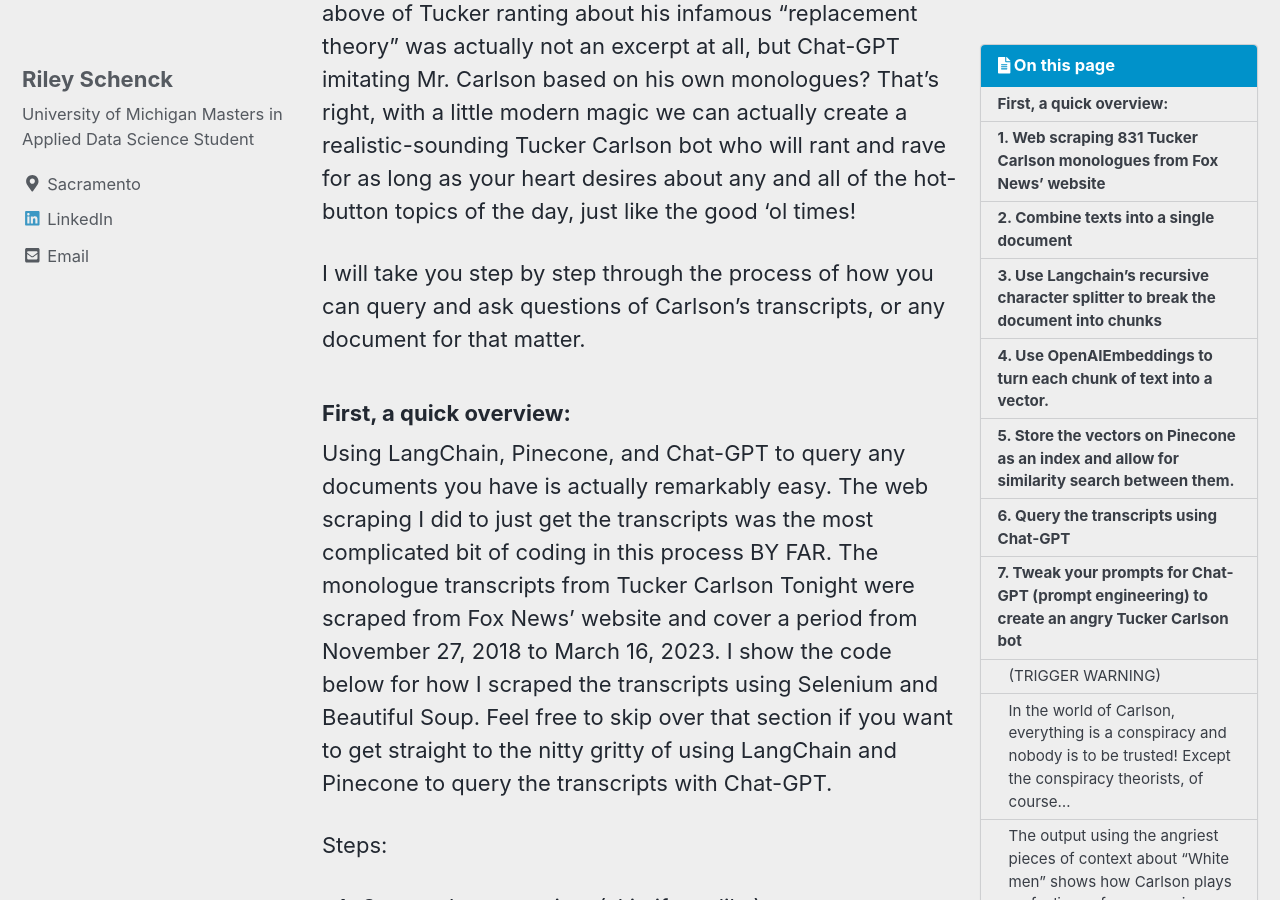
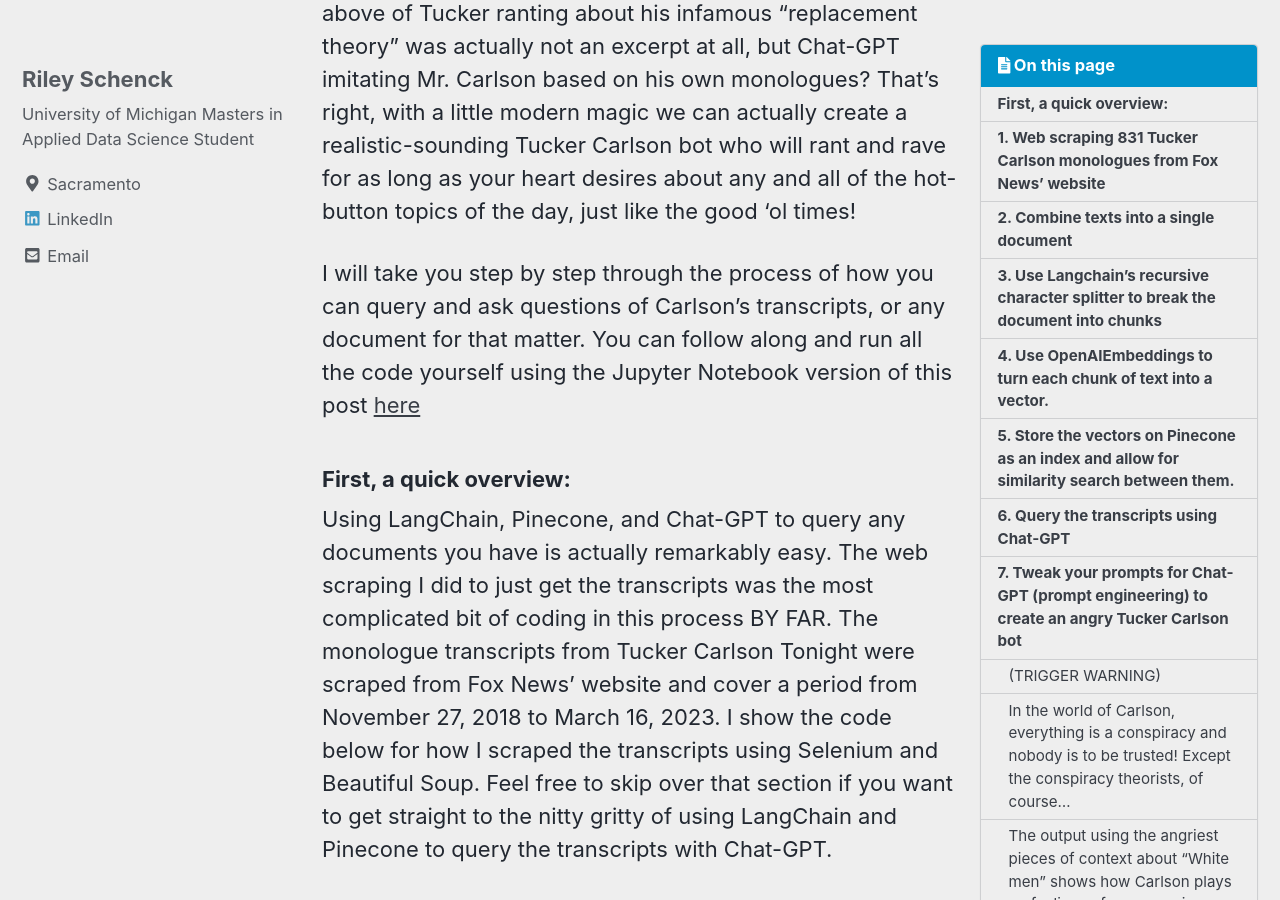
Before and after one commit to rileyschenck/website, a Jekyll site: the page built from _posts/2023-07-07-Tucker-GPT.md, in a window 1280 px wide and 900 px high, scrolled down 812 px. Built offline with Jekyll 4.4.1, drawn with Linux system fonts in a browser that asks for light colours; cached includes are drawn as plain includes; nearby versions of some CDN libraries; a script that is not in the unit is left out.

Commit message:
Update 2023-07-07-Tucker-GPT.md

```diff
--- a/_posts/2023-07-07-Tucker-GPT.md
+++ b/_posts/2023-07-07-Tucker-GPT.md
@@ -12,7 +12,7 @@ read_time: false
 ![Plot1]({{ site.url }}{{ site.baseurl }}/assets/images/replacement.png)
 Are you someone who misses their nightly dose of hyperbolic and conspiratorial raving from Tucker Carlson on Fox News? Well, what if I were to tell you that the excerpt above of Tucker ranting about his infamous "replacement theory" was actually not an excerpt at all, but Chat-GPT imitating Mr. Carlson based on his own monologues? That's right, with a little modern magic we can actually create a realistic-sounding Tucker Carlson bot who will rant and rave for as long as your heart desires about any and all of the hot-button topics of the day, just like the good 'ol times!
 
-I will take you step by step through the process of how you can query and ask questions of Carlson's transcripts, or any document for that matter.
+I will take you step by step through the process of how you can query and ask questions of Carlson's transcripts, or any document for that matter. You can follow along and run all the code yourself using the Jupyter Notebook version of this post [here](https://github.com/rileyschenck/tuckercarlson/blob/main/tucker_generator.ipynb)
 
 ### First, a quick overview:
 Using LangChain, Pinecone, and Chat-GPT to query any documents you have is actually remarkably easy. The web scraping I did to just get the transcripts was the most complicated bit of coding in this process BY FAR. The monologue transcripts from Tucker Carlson Tonight were scraped from Fox News' website and cover a period from November 27, 2018 to March 16, 2023. I show the code below for how I scraped the transcripts using Selenium and Beautiful Soup. Feel free to skip over that section if you want to get straight to the nitty gritty of using LangChain and Pinecone to query the transcripts with Chat-GPT.
```
